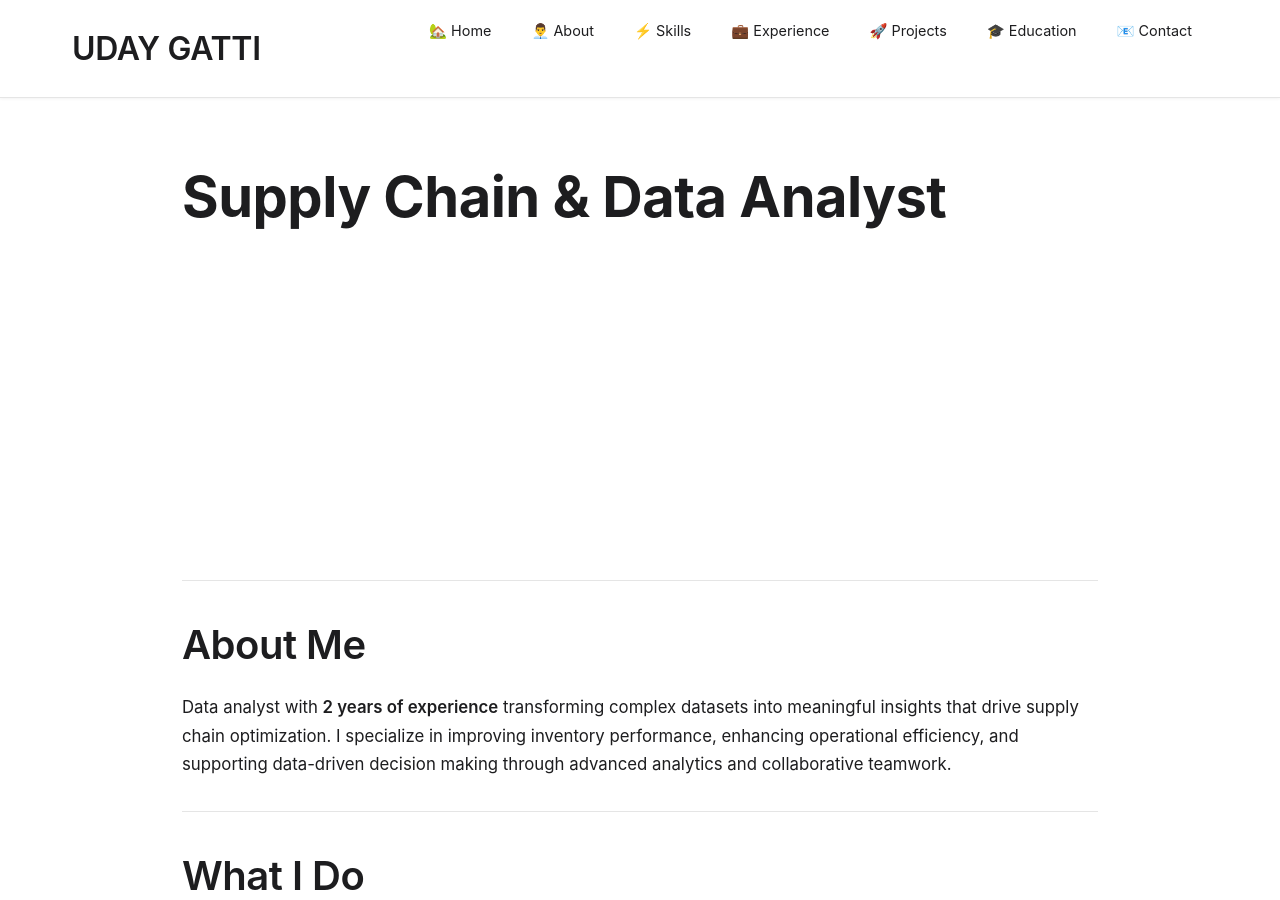
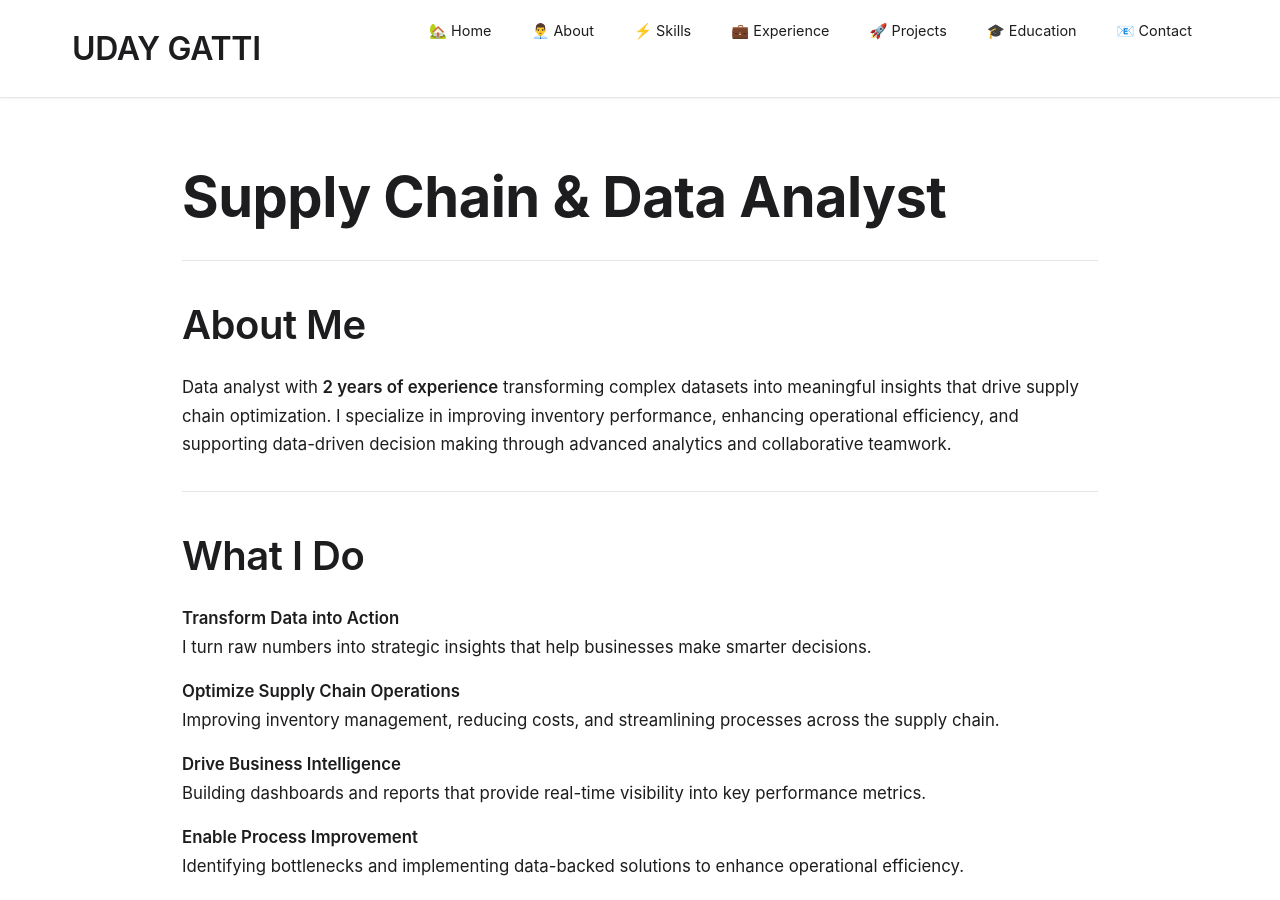
Before and after one commit to gattiuday/portfolio, a Jekyll site: the page built from index.md, in a window 1280 px wide and 900 px high, scrolled down 311 px. Built offline with Jekyll 4.4.1, drawn with Linux system fonts in a browser that asks for light colours.

Commit message:
Remove duplicate animation div from index.md

```diff
--- a/index.md
+++ b/index.md
@@ -4,11 +4,6 @@ title: Home
 ---
 
 # Supply Chain & Data Analyst
-
-{::nomarkdown}
-<div id="hero-animation" style="width: 300px; height: 300px; margin: 20px auto;"></div>
-{:/nomarkdown}
-
 
 
 ---
```
